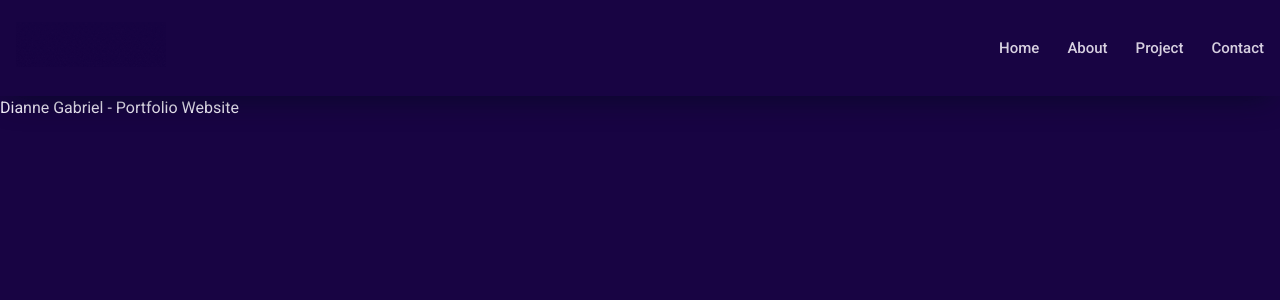
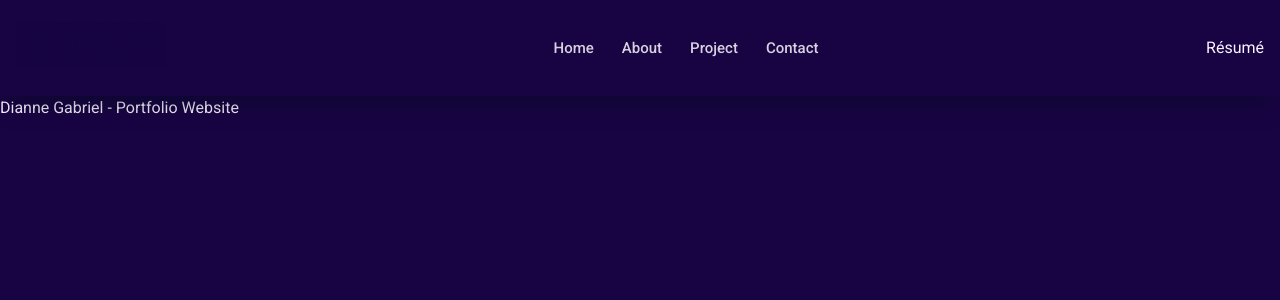
Before and after one commit to diannegabriel/website, a Next.js app: page / in a window 1280 px wide. Shown: the top 300 px of the page. Built offline with nearby package versions, Linux system fonts and the light colour scheme.

Commit message:
Add a button for résumé

```diff
--- a/components/Navbar.tsx
+++ b/components/Navbar.tsx
@@ -61,6 +61,7 @@ const Navbar = () => {
             </a>
           </Link>
         </ul>
+        <button>Résumé</button>
       </div>
     </div>
   );
```
